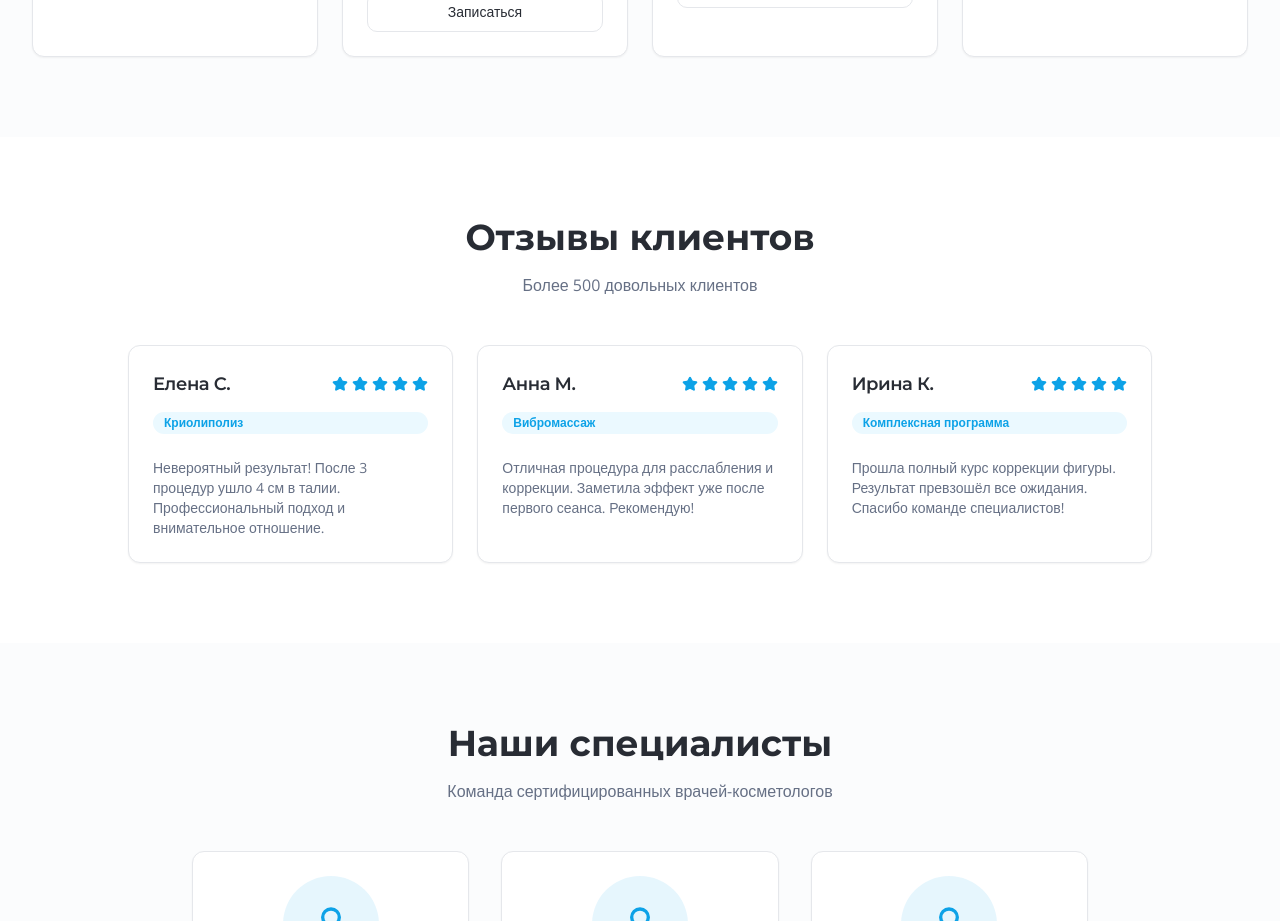
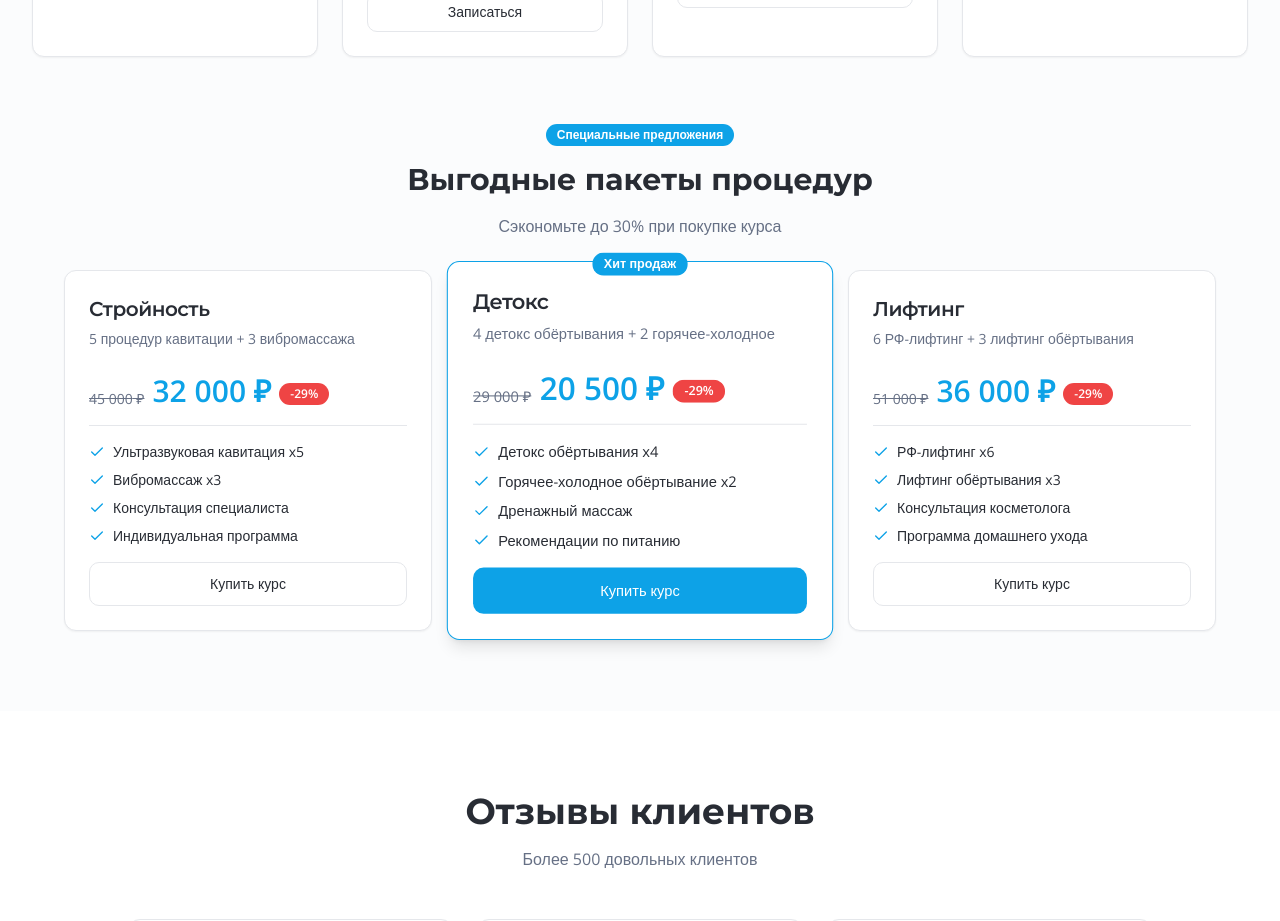
Before and after one commit to pr-poehali-dev/beauty-tech-project, a React (Vite) app: page / in a window 1280 px wide. Shown: the part 3860-4781 px from the top of the page. Built offline with nearby package versions, Linux system fonts and the light colour scheme.

Commit message:
Добавить функциональность "да"

```diff
--- a/src/pages/Index.tsx
+++ b/src/pages/Index.tsx
@@ -242,6 +242,82 @@ export default function Index() {
               </Card>
             ))}
           </div>
+
+          <div className="mt-16 max-w-6xl mx-auto">
+            <div className="text-center mb-8">
+              <Badge className="mb-4" variant="default">
+                Специальные предложения
+              </Badge>
+              <h3 className="font-heading text-2xl md:text-3xl font-bold mb-4">
+                Выгодные пакеты процедур
+              </h3>
+              <p className="text-muted-foreground">
+                Сэкономьте до 30% при покупке курса
+              </p>
+            </div>
+
+            <div className="grid md:grid-cols-3 gap-6">
+              {[
+                {
+                  title: 'Стройность',
+                  description: '5 процедур кавитации + 3 вибромассажа',
+                  oldPrice: '45 000',
+                  newPrice: '32 000',
+                  discount: '-29%',
+                  features: ['Ультразвуковая кавитация x5', 'Вибромассаж x3', 'Консультация специалиста', 'Индивидуальная программа']
+                },
+                {
+                  title: 'Детокс',
+                  description: '4 детокс обёртывания + 2 горячее-холодное',
+                  oldPrice: '29 000',
+                  newPrice: '20 500',
+                  discount: '-29%',
+                  features: ['Детокс обёртывания x4', 'Горячее-холодное обёртывание x2', 'Дренажный массаж', 'Рекомендации по питанию'],
+                  popular: true
+                },
+                {
+                  title: 'Лифтинг',
+                  description: '6 РФ-лифтинг + 3 лифтинг обёртывания',
+                  oldPrice: '51 000',
+                  newPrice: '36 000',
+                  discount: '-29%',
+                  features: ['РФ-лифтинг x6', 'Лифтинг обёртывания x3', 'Консультация косметолога', 'Программа домашнего ухода']
+                }
+              ].map((pkg, i) => (
+                <Card key={i} className={`relative ${pkg.popular ? 'border-primary shadow-lg scale-105' : ''}`}>
+                  {pkg.popular && (
+                    <div className="absolute -top-3 left-1/2 -translate-x-1/2">
+                      <Badge className="bg-primary">Хит продаж</Badge>
+                    </div>
+                  )}
+                  <CardHeader>
+                    <CardTitle className="font-heading text-xl">{pkg.title}</CardTitle>
+                    <CardDescription>{pkg.description}</CardDescription>
+                  </CardHeader>
+                  <CardContent className="space-y-4">
+                    <div className="flex items-end gap-2">
+                      <span className="text-sm text-muted-foreground line-through">{pkg.oldPrice} ₽</span>
+                      <span className="text-3xl font-bold text-primary">{pkg.newPrice} ₽</span>
+                      <Badge variant="destructive" className="mb-1">{pkg.discount}</Badge>
+                    </div>
+
+                    <div className="space-y-2 pt-4 border-t">
+                      {pkg.features.map((feature, idx) => (
+                        <div key={idx} className="flex items-center text-sm">
+                          <Icon name="Check" size={16} className="text-primary mr-2 flex-shrink-0" />
+                          <span>{feature}</span>
+                        </div>
+                      ))}
+                    </div>
+
+                    <Button className="w-full mt-4" size="lg" variant={pkg.popular ? 'default' : 'outline'}>
+                      Купить курс
+                    </Button>
+                  </CardContent>
+                </Card>
+              ))}
+            </div>
+          </div>
         </div>
       </section>
 
```
